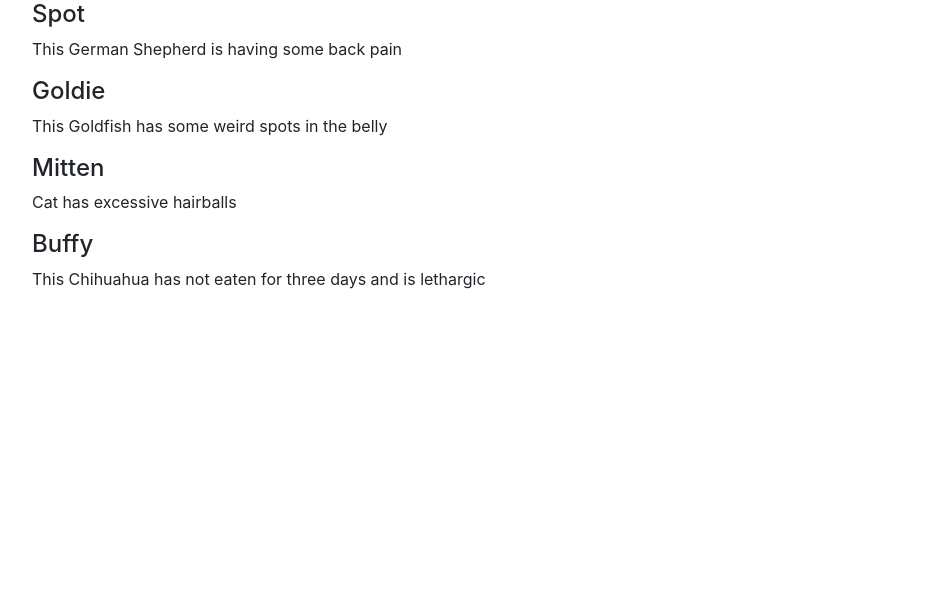
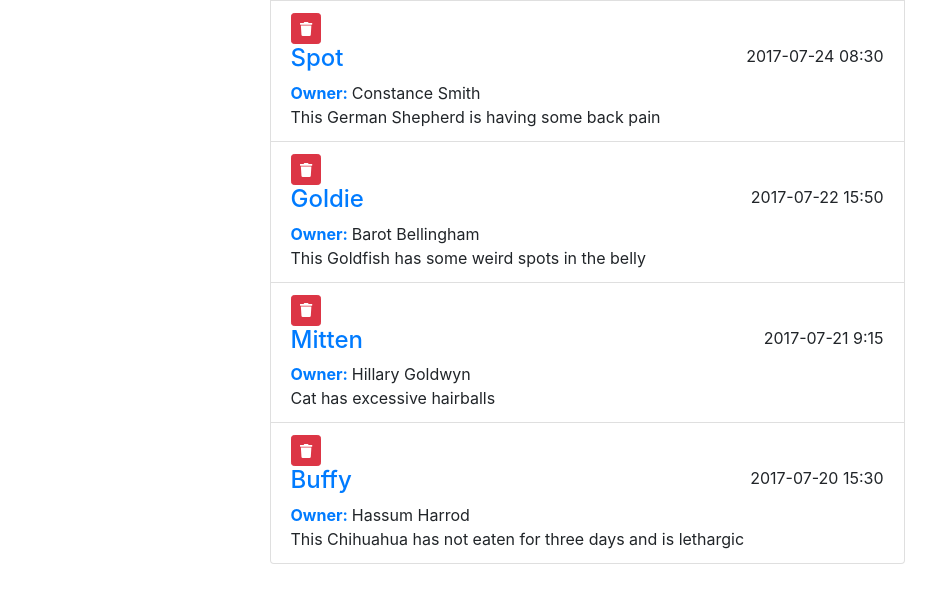
Before and after one commit to codeatmordor/vue-interface, a Vue app: page / in a window 1280 px wide. Shown: the top 602 px of the page, without its empty margins (53-989 px from the left). Built offline with nearby package versions, Linux system fonts and the light colour scheme.

Commit message:
list grouping

```diff
--- a/src/App.vue
+++ b/src/App.vue
@@ -1,12 +1,13 @@
 <template>
   <div id="main-app" class="container">
+  <div class="row justify-content-center">
    <appointment-list v-bind:appointments="appointments"/>
+   </div>
   </div>
 </template>
 
 <script>
 
-import {FontAwesomeIcon} from "@fortawesome/vue-fontawesome"
 import AppointmentList from "./components/AppointmentList"
 import axios from "axios"
 
@@ -20,7 +21,6 @@ export default {
     }
   },
   components:{
-    FontAwesomeIcon,
     AppointmentList
   },
   mounted(){
--- a/src/components/AppointmentList.vue
+++ b/src/components/AppointmentList.vue
@@ -1,13 +1,34 @@
 <template>
-    <div><div v-for="(item,i) in appointments" v-bind:key="i">
-      <h4>{{item.petName}}</h4>
-      <p>{{item.aptNotes}}</p>
-    </div></div>
+  <div class="col-12 col-md-10 col-lg-7">
+    <div class="list-group list-group-flush" />
+    <div
+      class="list-group-item dflex align-items-start"
+      v-for="(item,i) in appointments"
+      v-bind:key="i"
+    >
+      <button class="mr-2 btn btn-sm btn-danger"><font-awesome-icon icon="trash"/></button>
+      <div class="w-100">
+        <div class="d-flex justify-content-between">
+          <span class="h4 text-primary">{{item.petName}}</span>
+          <span class="float-right">{{item.aptDate}}</span>
+        </div>
+        <div class="owner-name">
+          <span class="font-weight-bold text-primary mr-1">Owner:</span>
+          <span>{{item.petOwner}}</span>
+        </div>
+        <div>{{item.aptNotes}}</div>
+      </div>
+    </div>
+  </div>
 </template>
 
 <script>
+import {FontAwesomeIcon} from "@fortawesome/vue-fontawesome"
 export default {
-    name:"AppointmentList",
-    props:["appointments"]
-}
+  name: "AppointmentList",
+  props: ["appointments"],
+  components:{
+    FontAwesomeIcon
+  }
+};
 </script>
```
